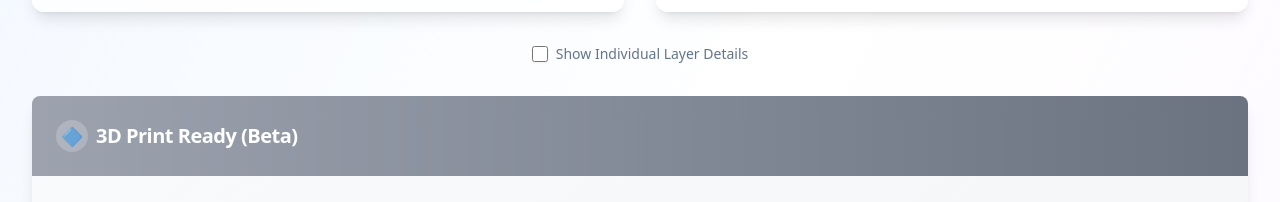
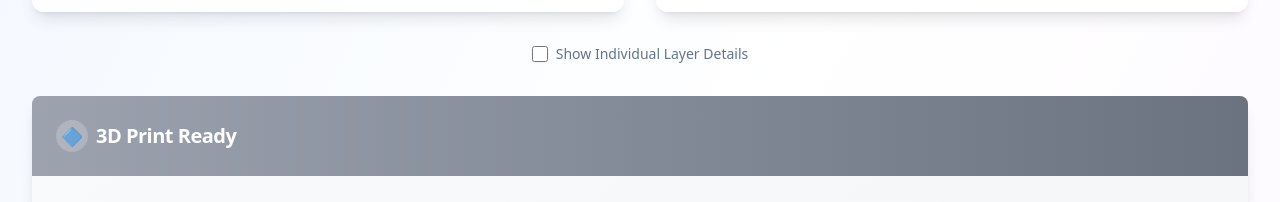
Before and after one commit to vLX42/3d-print-color-separator, a Next.js app in the folder web/: page / in a window 1280 px wide. Shown: the part 900-1102 px from the top of the page. Built offline with nearby package versions, Linux system fonts and the light colour scheme.

Commit message:
Update index.tsx

```diff
--- a/web/pages/index.tsx
+++ b/web/pages/index.tsx
@@ -857,8 +857,7 @@ export default function Home() {
                     <div className="w-8 h-8 bg-white/20 rounded-full flex items-center justify-center">
                       <span className="text-lg opacity-50">🔷</span>
                     </div>
-                    3D Print Ready (Beta)
-
+                    3D Print Ready
                   </CardTitle>
                 </CardHeader>
                 <CardContent className="p-6">
@@ -950,10 +949,7 @@ export default function Home() {
                     <div className="w-8 h-8 bg-white/20 rounded-full flex items-center justify-center">
                       <span className="text-lg">🔷</span>
                     </div>
-                    3D Print Ready (Beta)
-                    <span className="text-xs bg-white/20 px-2 py-1 rounded-full ml-auto">
-                      NEW
-                    </span>
+                    3D Print Ready
                   </CardTitle>
                 </CardHeader>
                 <CardContent className="p-6">
```
